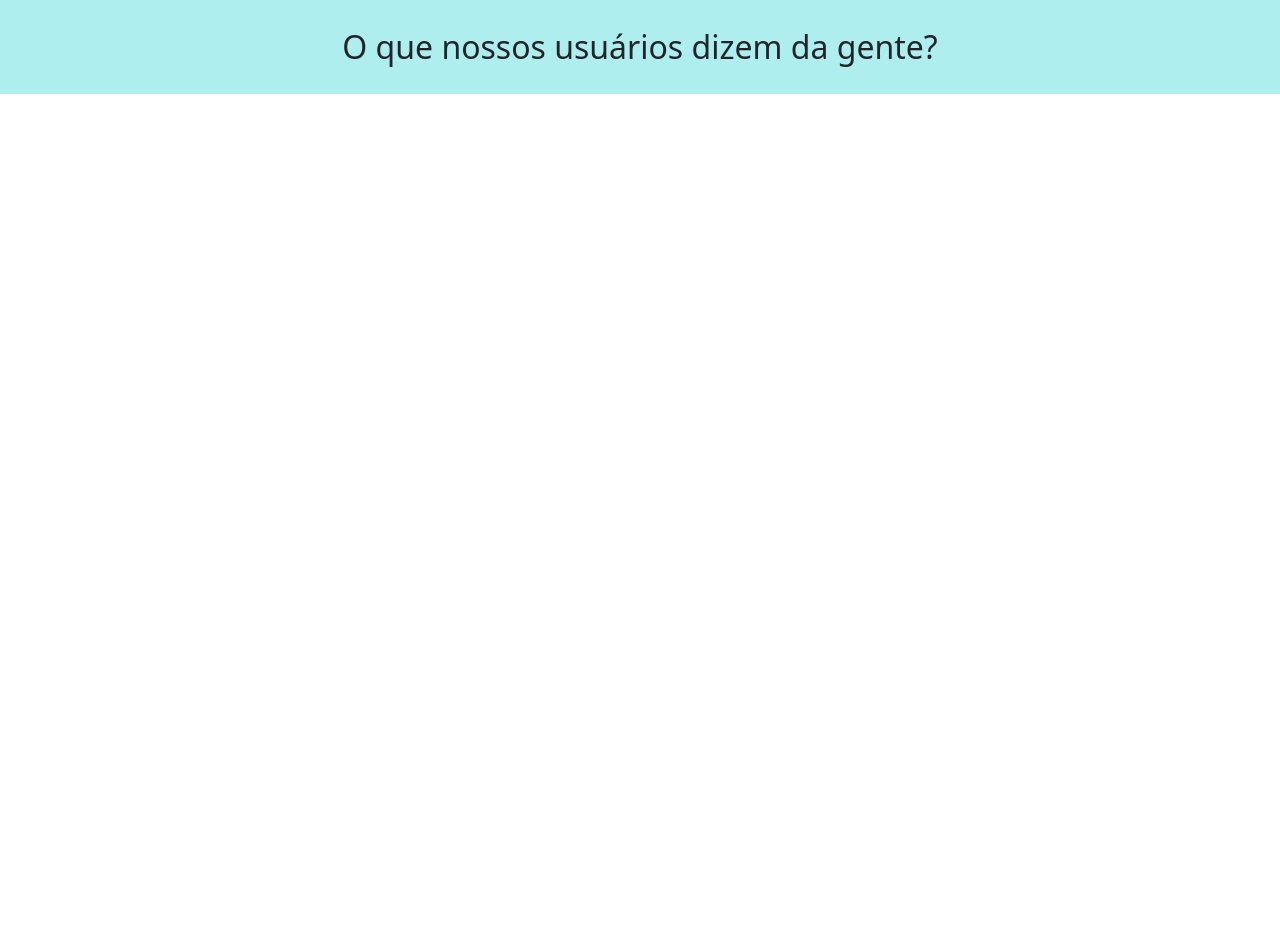
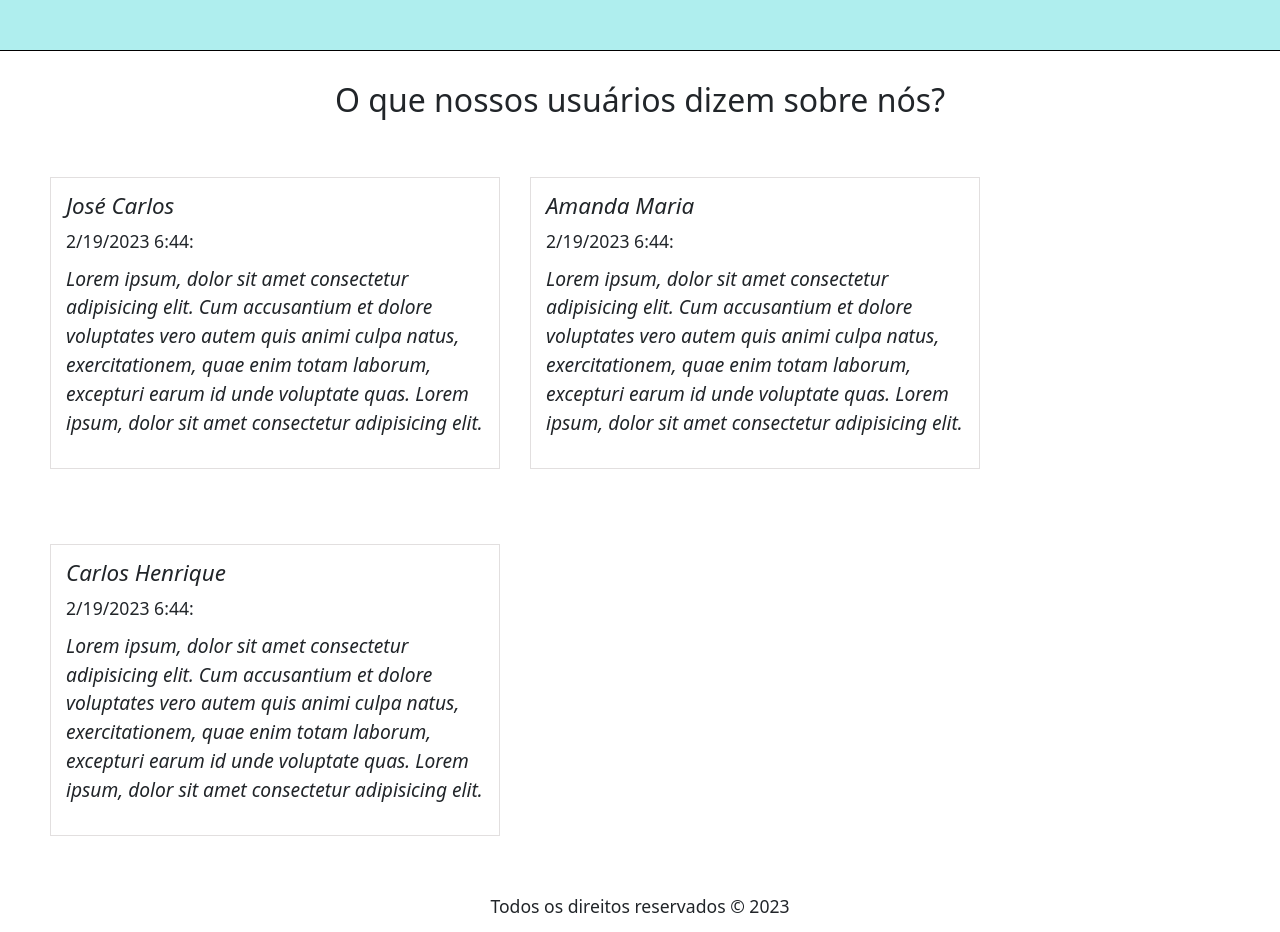
Before and after one commit to phdfreitas/api-gerenciamento-de-pessoas, a React (Create React App) app in the folder frontend/: page / in a window 1280 px wide. Shown: the part 520-1452 px from the top of the page. Before the commit the page ends 800 px from the top, so only its background shows below. Built offline with nearby package versions, Linux system fonts and the light colour scheme.

Commit message:
Melhorando Home Page, CSS, Footer

```diff
--- a/frontend/src/App.css
+++ b/frontend/src/App.css
@@ -47,6 +47,7 @@
   width: 900px;
   margin: -10px;
   float: left;
+  height: 500px;
 }
 
 #primeiraDivPrincipal h1, h3{
@@ -95,6 +96,8 @@
 #extras{
   clear: both;
   padding: 20px;
+  background-color: #fff;
+  border-top: 1px solid black;
 }
 
 #feedback-home{
@@ -121,6 +124,36 @@
   margin-top: 20px;
 }
 
+/*Sessão Comentários*/
+
+#comentariosUsuarios{
+  width: 450px;
+  padding: 15px;
+  margin-top: 50px;
+  margin-bottom: 25px;
+  margin-left: 30px;
+  border: 1px solid #e2dfdf;
+  float: left;
+}
+
+.comentarioNomeUsuario{
+  font-style: italic;
+  font-size: 1.4em;
+}
+
+.paragrafoComentario{
+  margin-top: 10px;
+  font-style: italic;
+  font-weight: 400;
+  font-size: 1.2em;
+}
+
+.dataHome{
+  display: block;
+  font-weight: 400;
+  font-size: 1.1em;
+}
+
 /*Outras*/
 .links-tabelas{
   margin: 3px;
@@ -133,3 +166,10 @@
 #loginErrorMessage{
   color: red;
 }
+
+footer{
+  background-color: #fff;
+  padding: 12px;
+  text-align: center;
+  font-size: 1.1em;
+}
--- /dev/null
+++ b/frontend/src/components/Footer.js
@@ -0,0 +1,18 @@
+import React from 'react'
+
+const Footer = () => {
+
+    const ano = () => {
+        return new Date().getFullYear()
+    }
+
+  return (
+    <>
+        <footer>
+            Todos os direitos reservados &copy; {ano()}
+        </footer>
+    </>
+  )
+}
+
+export default Footer
--- a/frontend/src/pages/CadastraEndereco.js
+++ b/frontend/src/pages/CadastraEndereco.js
@@ -3,6 +3,7 @@ import Form from 'react-bootstrap/Form';
 
 import { useState } from "react"
 import { useParams } from 'react-router-dom';
+import authHeader from '../service/AuthenticationHeader';
 
 const CadastraEndereco = () => {
 
@@ -58,9 +59,7 @@ const CadastraEndereco = () => {
 
         await fetch(url, {
             method: "POST",
-            headers: {
-                "Content-Type": "application/json"
-            },
+            headers: authHeader(),
             body: JSON.stringify(endereco)
         })
 
--- a/frontend/src/pages/Home.js
+++ b/frontend/src/pages/Home.js
@@ -1,6 +1,24 @@
 import Button from 'react-bootstrap/Button';
 
+import Carousel from 'react-bootstrap/Carousel';
+import Footer from '../components/Footer';
+
 const Home = () => {
+
+  const comentarios =
+      [["Ana Clara", "Pedro Henrique", "Júlia Silva"],
+      ["José Carlos", "Amanda Maria", "Carlos Henrique"]]
+
+  const showDate = () => {
+    const date = new Date().toLocaleDateString();
+    let time = new Date().toLocaleTimeString();
+
+    time = time.substring(0, 5);
+
+    return date + ' ' + time;
+  }
+
+
   return (
     <div id='home'>
         <div id="home-main">
@@ -23,9 +41,65 @@ const Home = () => {
 
         <div id='extras'>
           <div className='titulos-centralizados'>
-            <h2 id='feedback-home'>O que nossos usuários dizem da gente?</h2>
+            <h2 id='feedback-home'>O que nossos usuários dizem sobre nós?</h2>
           </div>
+
+          <Carousel>
+            {comentarios.map((comentario) => (
+              <Carousel.Item>
+                <div key={comentario[0]} id='comentariosUsuarios'>
+                  <div className='comentario'>
+                    <h5 className='comentarioNomeUsuario'>{comentario[0]}</h5>
+                    <div className='dataHome'>{showDate()}</div>
+                    <p className='paragrafoComentario'>
+                      Lorem ipsum, dolor sit
+                      amet consectetur adipisicing elit.
+                      Cum accusantium et dolore voluptates
+                      vero autem quis animi culpa natus, exercitationem,
+                      quae enim totam laborum, excepturi earum id unde voluptate quas.
+                      Lorem ipsum, dolor sit
+                      amet consectetur adipisicing elit.
+                      </p>
+                  </div>
+                </div>
+
+                <div key={comentario[1]} id='comentariosUsuarios'>
+                  <div className='comentario'>
+                    <h5 className='comentarioNomeUsuario'>{comentario[1]}</h5>
+                    <div className='dataHome'>{showDate()}</div>
+                    <p className='paragrafoComentario'>
+                      Lorem ipsum, dolor sit
+                      amet consectetur adipisicing elit.
+                      Cum accusantium et dolore voluptates
+                      vero autem quis animi culpa natus, exercitationem,
+                      quae enim totam laborum, excepturi earum id unde voluptate quas.
+                      Lorem ipsum, dolor sit
+                      amet consectetur adipisicing elit.
+                      </p>
+                  </div>
+                </div>
+
+                <div key={comentario[2]} id='comentariosUsuarios'>
+                  <div className='comentario'>
+                    <h5 className='comentarioNomeUsuario'>{comentario[2]}</h5>
+                    <div className='dataHome'>{showDate()}</div>
+                    <p className='paragrafoComentario'>
+                      Lorem ipsum, dolor sit
+                      amet consectetur adipisicing elit.
+                      Cum accusantium et dolore voluptates
+                      vero autem quis animi culpa natus, exercitationem,
+                      quae enim totam laborum, excepturi earum id unde voluptate quas.
+                      Lorem ipsum, dolor sit
+                      amet consectetur adipisicing elit.
+                      </p>
+                  </div>
+                </div>
+              </Carousel.Item>
+            ))}
+          </Carousel>
         </div>
+
+        <Footer/>
     </div>
 
 
```
